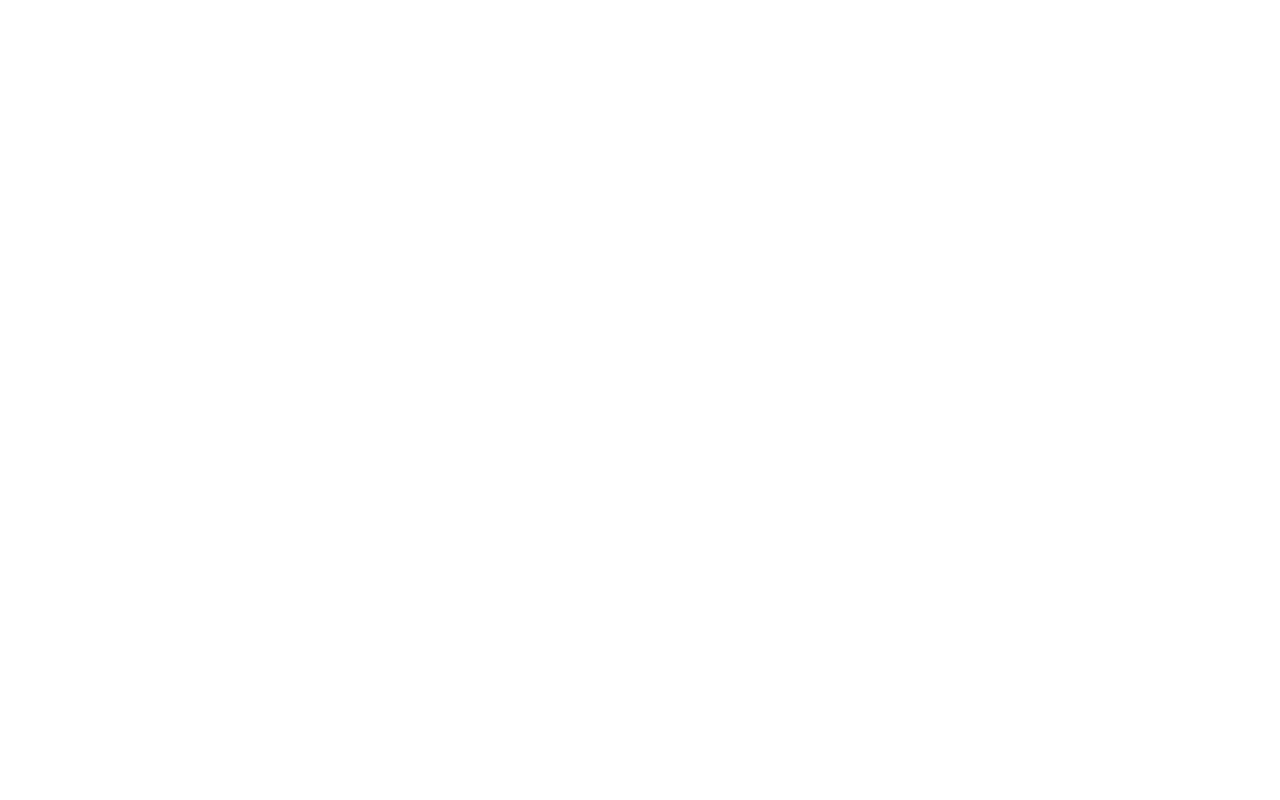
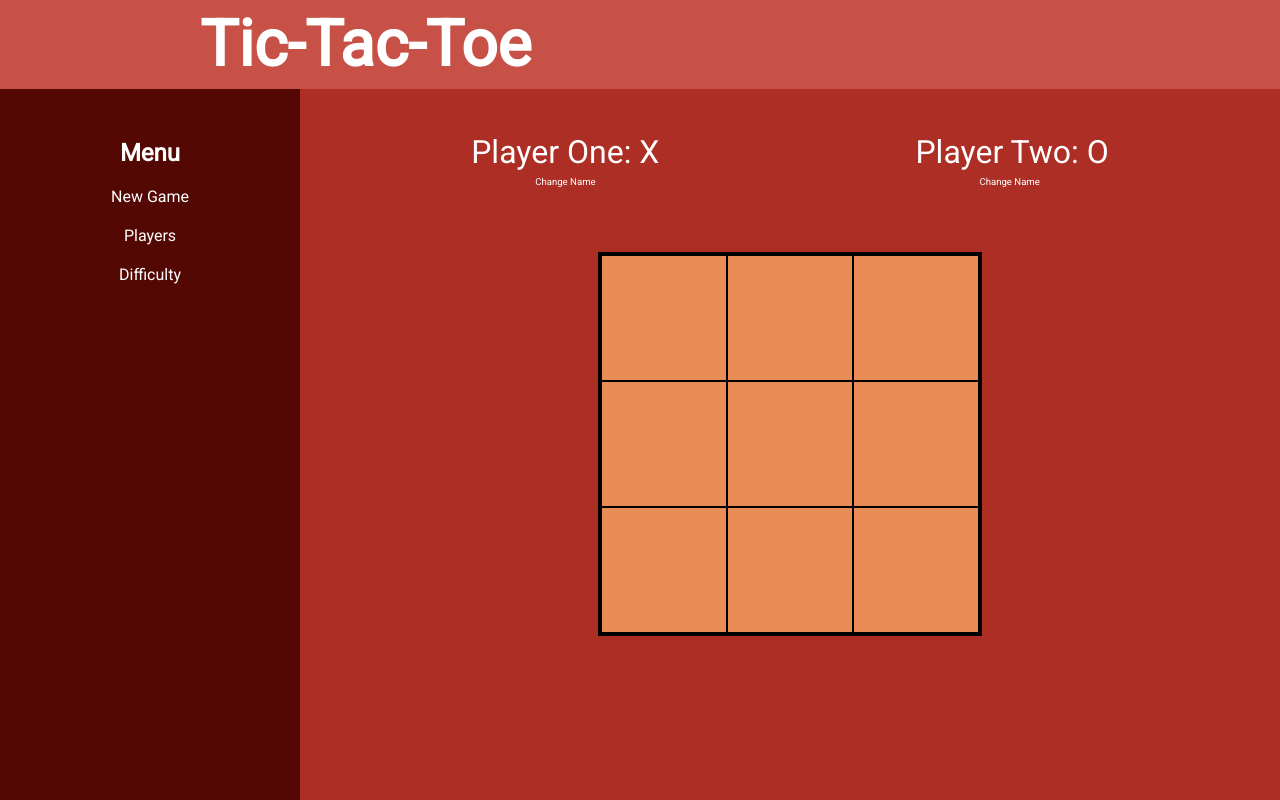
Before and after one commit to cplummer-mn/project-tic-tac-toe, a plain HTML site: page index.html in a window 1280 px wide. Drawn offline with Linux system fonts and the light colour scheme.

Commit message:
Added UI, Game Board and basic js
Added the gameboard with a way to add X's or O's.
Added logic to see if anyone has won or tied.
Added dynamic UI to resize with the window.

```diff
--- a/index.html
+++ b/index.html
@@ -7,8 +7,53 @@
     <title>Project: Tic-Tac-Toe</title>
     <script src="script.js" defer></script>
     <link rel="stylesheet" href="style.css">
+    <link rel="preconnect" href="https://fonts.googleapis.com">
+    <link rel="preconnect" href="https://fonts.gstatic.com" crossorigin>
+    <link href="https://fonts.googleapis.com/css2?family=Roboto&display=swap" rel="stylesheet">
 </head>
 <body>
 
+    <div class="container">
+
+        <div class="header">
+            <h1>Tic-Tac-Toe</h1>
+        </div>
+
+        <div class="menu">
+            <h2>Menu</h2>
+            <p>New Game</p>
+            <p>Players</p>
+            <p>Difficulty</p>
+        </div>
+
+        <div class="gameboard-container">
+
+            <div class="player-names">
+                <div class="player-one">
+                    <div class="player-one-text">Player One: X</div>
+                    <div class="change-name">Change Name</div>
+                </div>
+                <div class="player-two">
+                    <div class="player-two-text">Player Two: O</div>
+                    <div class="change-name">Change Name</div>
+                </div>
+            </div>
+
+            <div class="gameboard">
+                <div class="grid-square" key="0" id="grid-square-zero">T</div>
+                <div class="grid-square" key="1" id="grid-square-one">T</div>
+                <div class="grid-square" key="2" id="grid-square-two">T</div>
+                <div class="grid-square" key="3" id="grid-square-three">T</div>
+                <div class="grid-square" key="4" id="grid-square-four">T</div>
+                <div class="grid-square" key="5" id="grid-square-five">T</div>
+                <div class="grid-square" key="6" id="grid-square-six">T</div>
+                <div class="grid-square" key="7" id="grid-square-seven">T</div>
+                <div class="grid-square" key="8" id="grid-square-eight">T</div>
+            </div>
+
+        </div>
+
+    </div>
+
 </body>
 </html>
--- a/script.js
+++ b/script.js
@@ -0,0 +1,114 @@
+const GameBoard = (() => {
+
+    let board = ['','','','','','','','',''];
+    console.log("Initializing turn to X");
+    var turn = "X";
+
+    const advanceTurn = () => {
+        if(GameBoard.turn === "X") {
+            GameBoard.turn = "O";
+        }
+        else {
+            GameBoard.turn = "X";
+        }
+    }
+
+    const gridClick = (event) => {
+        let gridKey = event.target.getAttribute("key");
+
+        if(board[gridKey] === "") {
+            board[gridKey] = GameBoard.turn;
+            DisplayController.updateBoard();
+            advanceTurn();
+            checkWin();
+        }
+        else return;
+    }
+
+    const checkWin = () => {
+
+        if((board[0] === "X" && board[1] === "X" && board[2] === "X" ) ||
+            (board[3] === "X" && board[4] === "X" && board[5] === "X" ) ||
+            (board[6] === "X" && board[7] === "X" && board[8] === "X" )) {
+                displayWin("X");
+            }
+        else if((board[0] === "X" && board[3] === "X" && board[6] === "X" ) ||
+            (board[1] === "X" && board[4] === "X" && board[7] === "X" ) ||
+            (board[2] === "X" && board[5] === "X" && board[8] === "X" )) {
+                displayWin("X");
+            }
+        else if((board[0] === "X" && board[4] === "X" && board[8] === "X" ) ||
+            (board[2] === "X" && board[4] === "X" && board[6] === "X" )) {
+                displayWin("X");
+            }
+
+        else if((board[0] === "O" && board[1] === "O" && board[2] === "O" ) ||
+            (board[3] === "O" && board[4] === "O" && board[5] === "O" ) ||
+            (board[6] === "O" && board[7] === "O" && board[8] === "O" )) {
+                displayWin("O");
+            }
+        else if((board[0] === "O" && board[3] === "O" && board[6] === "O" ) ||
+            (board[1] === "O" && board[4] === "O" && board[7] === "O" ) ||
+            (board[2] === "O" && board[5] === "O" && board[8] === "O" )) {
+                displayWin("O");
+            }
+        else if((board[0] === "O" && board[4] === "O" && board[8] === "O" ) ||
+            (board[2] === "O" && board[4] === "O" && board[6] === "O" )) {
+                displayWin("O");
+            }
+        else if(!board.includes("")) {
+            displayTie();
+        }
+
+
+    }
+
+    const displayWin = (winner) => {
+        console.log(winner + " HAS WON");
+    }
+
+    const displayTie = () => console.log("ITS A TIE GAME");
+
+    return { board, turn, gridClick };
+})();
+
+
+
+
+const DisplayController = (() => {
+
+
+    const updateBoard = () => {
+        console.log("Updating Game Board...");
+        const gridSquares = document.getElementsByClassName('grid-square');
+        for(let i = 0; i < gridSquares.length; i++) {
+            gridSquares[i].textContent = GameBoard.board[i];
+        }
+    }
+
+    return{updateBoard};
+})();
+
+
+
+
+const player = (letter) => {
+
+
+
+    return { letter };
+};
+
+
+
+DisplayController.updateBoard();
+const userPlayerOne = player('X');
+
+function gridClick(event) {
+    console.log(event.target.getAttribute("key"));
+}
+
+const gameGrid = document.getElementsByClassName("grid-square");
+for(let i = 0; i <  gameGrid.length; i++) {
+    gameGrid[i].addEventListener("click",GameBoard.gridClick);
+}
--- a/style.css
+++ b/style.css
@@ -0,0 +1,99 @@
+:root {
+    --main-color: #C75146;
+    --medium-color: #AD2E24;
+    --light-color: #EA8C55;
+    --dark-color: #540804;
+
+}
+
+* {
+    margin: 0;
+    padding: 0;
+    box-sizing: border-box;
+}
+
+body {
+    font-family: 'Roboto', sans-serif;
+}
+
+.container {
+    width: 100vw;
+    height: 100vh;
+    background-color: antiquewhite;
+    display: grid;
+    grid-template: 1fr 8fr / 1fr 6fr;
+}
+
+.header {
+    grid-area: 1 / 1 / 2 / 3;
+    background-color: var(--main-color);
+    display: flex;
+    align-items: center;
+    padding-left: 200px;
+    font-size: 32px;
+    color: white;
+}
+
+.menu {
+    grid-area: 2 / 1 / 3 / 2;
+    background-color: var(--dark-color);
+    display: flex;
+    flex-direction: column;
+    align-items: center;
+    padding-top: 50px;
+    gap: 20px;
+    color: white;
+    min-width: 300px;
+}
+
+li {
+    text-decoration: none;
+    list-style: none;
+}
+
+.gameboard-container {
+    grid-area: 2 / 2 / 3 / 3;
+    background-color: var(--medium-color);
+    display: grid;
+    grid-template: 1fr 4fr / 1fr 1fr;
+    justify-items: center;
+    align-items: center;
+}
+
+.player-names {
+    grid-area: 1 / 1 / 2 / 3;
+    display: flex;
+    justify-content: center;
+    align-items: center;
+    gap: 20vw;
+    font-size: 2.5vw;
+    color: white;
+}
+
+.player-names .change-name {
+    font-size: .75vw;
+    padding-left: 5vw;
+    padding-top: 5px;
+}
+
+.gameboard {
+    grid-area: 1 / 1 / -1 / -1;
+    display: grid;
+    grid-template: 1fr 1fr 1fr / 1fr 1fr 1fr;
+    border: 3px solid black;
+    background-color: var(--light-color);
+    width: 30vw;
+    height: 30vw;
+}
+
+.grid-square {
+    min-width: 75px;
+    min-height: 75px;
+    border: 1px solid black;
+    display: flex;
+    align-items: center;
+    justify-content: center;
+    font-size: 10vw;
+    font-weight: bold;
+    text-shadow: 1px 6px 3px rgba(0, 0, 0, 0.411);
+}
```
